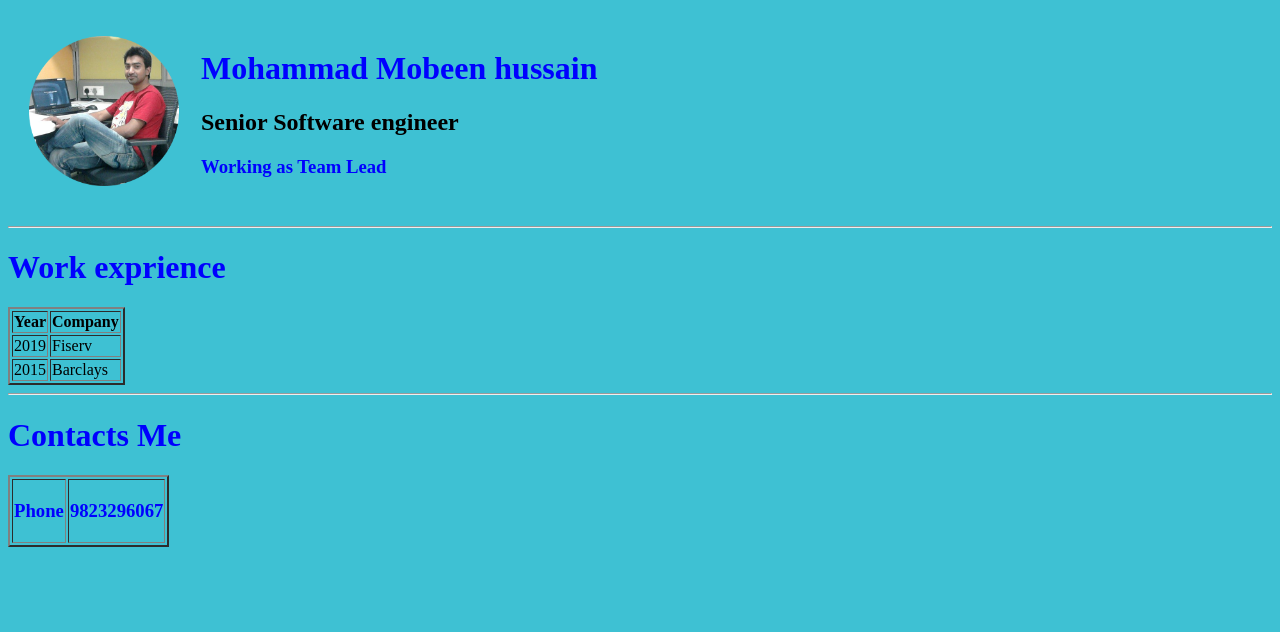
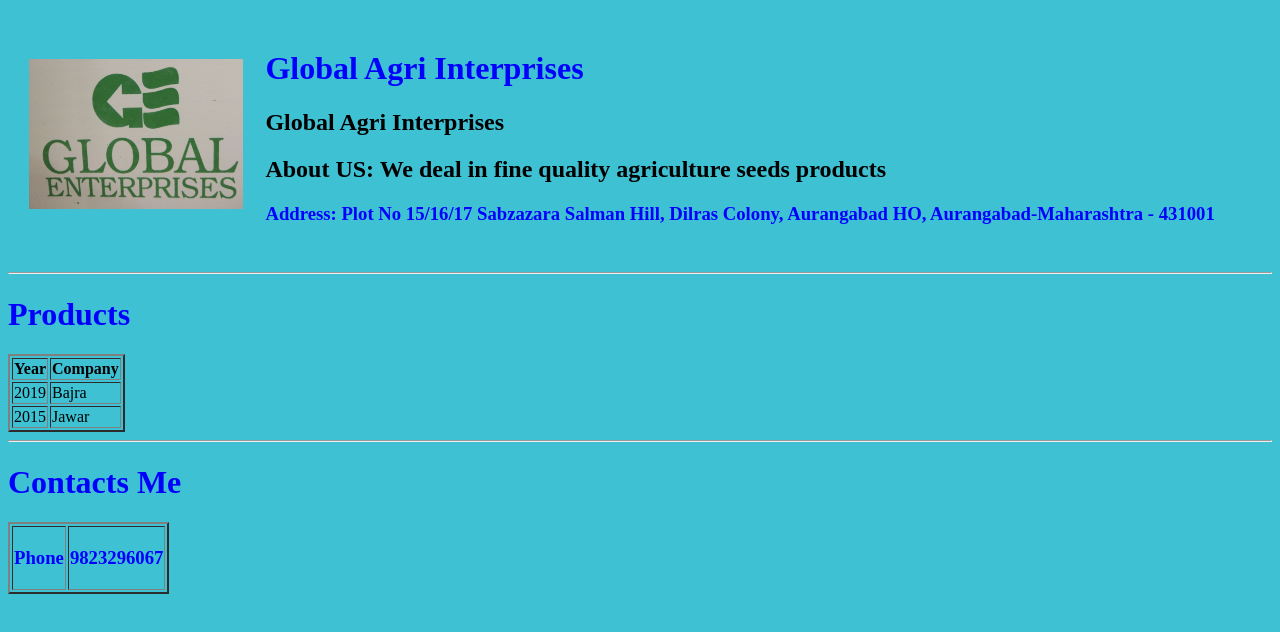
Before and after one commit to mobeenh/CV, a plain HTML site: page index.html in a window 1280 px wide. Drawn offline with Linux system fonts and the light colour scheme.

Commit message:
adding files

```diff
--- a/index.html
+++ b/index.html
@@ -3,7 +3,7 @@
 
 <head>
   <meta charset="utf-8">
-  <title> Mobeen hussain</title>
+  <title> Global Agriculture Interprises</title>
   <link rel="stylesheet" href="css/style.css">
 
 </head>
@@ -11,14 +11,15 @@
 <body>
   <table cellspacing="20">
     <tr>
-      <td> <img src="profilee.png" alt="Mobeen's pic Not found"></td>
+      <td> <img src="global_enterprise.JPG" alt="Mobeen's pic Not found"></td>
       <td>
-        <h1> Mohammad Mobeen hussain</h1>
+        <h1> Global Agri Interprises</h1>
         <p>
-        <h2><strong>Senior Software engineer</strong></h2>
+        <h2><strong>Global Agri Interprises</strong></h2>
         </p>
         <p>
-        <h3>Working as Team Lead </h3>
+        <h2>About US: We deal in fine quality agriculture seeds products </h2>
+		<h3>Address: Plot No 15/16/17 Sabzazara Salman Hill, Dilras Colony, Aurangabad HO, Aurangabad-Maharashtra - 431001 </h3>
         </p>
       </td>
 
@@ -28,7 +29,7 @@
 
 
   <hr>
-  <h1>Work exprience</h1>
+  <h1>Products</h1>
 
   <table border="2">
     <tr>
@@ -37,11 +38,11 @@
     </tr>
     <tr>
       <td>2019</td>
-      <td colspan="5">Fiserv</td>
+      <td colspan="5">Bajra</td>
     </tr>
     <tr>
       <td>2015</td>
-      <td colspan="10">Barclays</td>
+      <td colspan="10">Jawar</td>
     </tr>
   </table>
   <hr>
```
Also changed, not shown: global_enterprise.JPG (added), images/global_enterprise.JPG (added).
